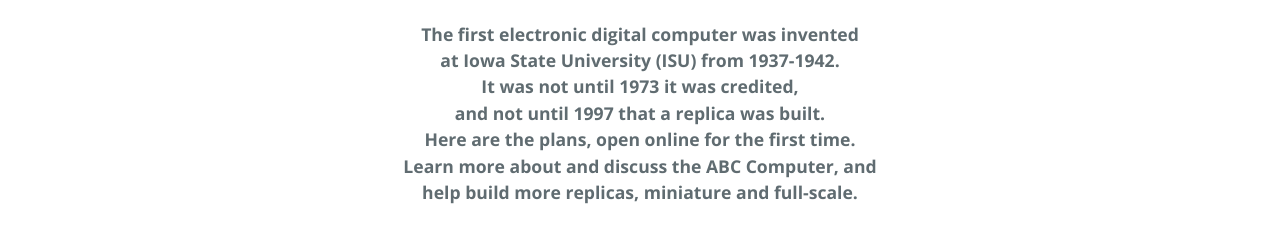
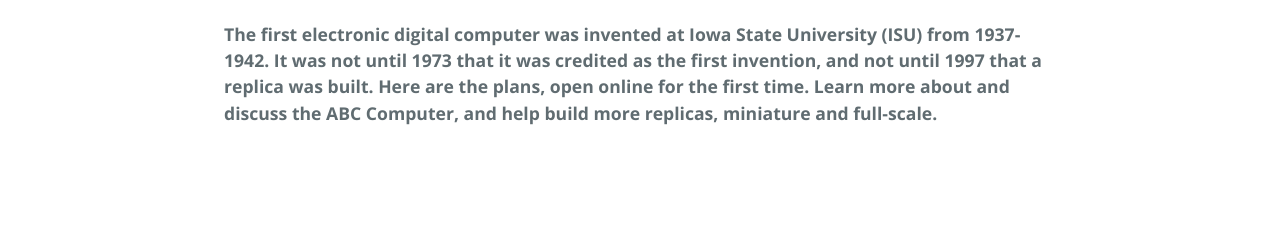
Before and after one commit to abccomputer/replica, a plain HTML site: page index.html in a window 1280 px wide. Shown: the part 652-894 px from the top of the page. After the commit the page ends 828 px from the top, so only its background shows below. Drawn offline with nearby package versions, Linux system fonts and the light colour scheme.

Commit message:
Update index.html

```diff
--- a/index.html
+++ b/index.html
@@ -31,15 +31,13 @@
 
       <p>
       <b>
-        <center>
-        The first electronic digital computer was invented
-        <br>at Iowa State University (ISU) from 1937-1942.
-        <br>It was not until 1973 it was credited,
-        <br>and not until 1997 that a replica was built.
-        <br>Here are the plans, open online for the first time.
-        <br>Learn more about and discuss the ABC Computer, and
-        <br>help build more replicas, miniature and full-scale.
-      </center>
+The first electronic digital computer was invented
+at Iowa State University (ISU) from 1937-1942.
+It was not until 1973 that it was credited as the first
+invention, and not until 1997 that a replica was built.
+Here are the plans, open online for the first time.
+Learn more about and discuss the ABC Computer, and
+help build more replicas, miniature and full-scale.
 
       </p>
 
```
